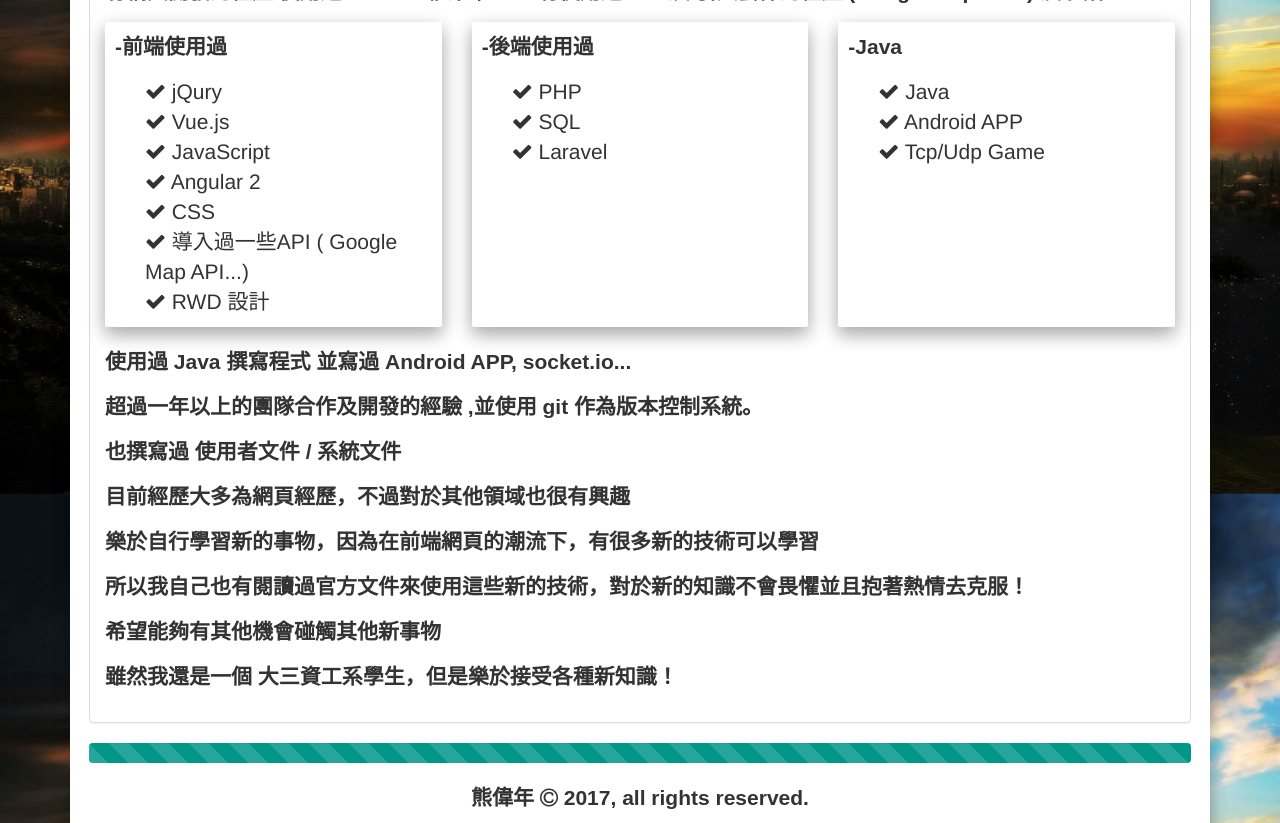
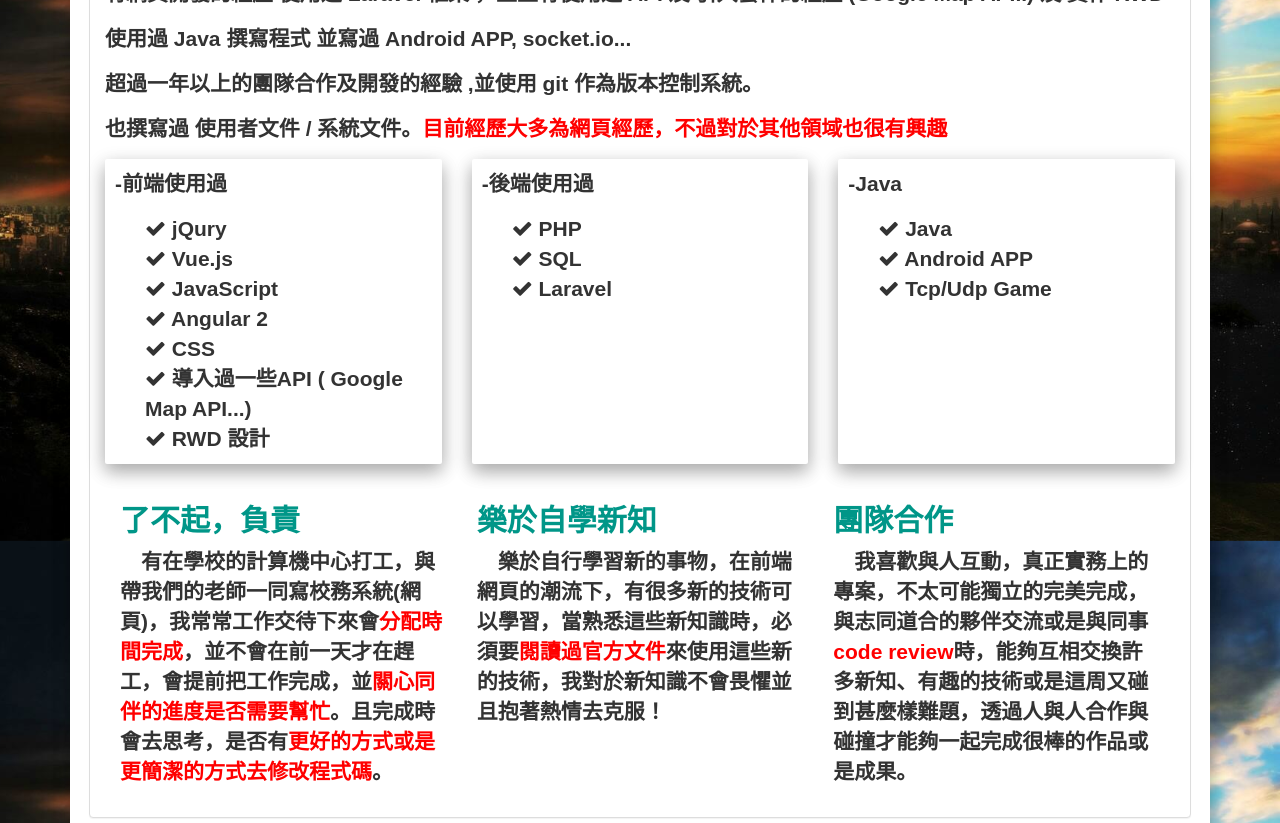
Before and after one commit to Bear1110/bear-resume, an Angular app: page / in a window 1280 px wide. Shown: the part 680-1503 px from the top of the page. Built offline with nearby package versions, Linux system fonts and the light colour scheme; what angulartics2, ng2-bootstrap would draw is missing.

Commit message:
主要是 簡介 新增

```diff
--- a/src/app/app.component.css
+++ b/src/app/app.component.css
@@ -1,9 +1,5 @@
 /*@import url(//fonts.googleapis.com/earlyaccess/notosanstc.css);*/
-body,h1,h2,h3,h4,h5,h6,p,span,a {
-    font-family: "Microsoft Jhenghei", sans-serif !important;
-    /*font-family: 'Noto Sans TC', sans-serif;*/
-}
-#background{
+#background {
   background-repeat: no-repeat !important;
   background-size: cover !important;
   background-attachment: fixed!important;
@@ -13,9 +9,6 @@ body,h1,h2,h3,h4,h5,h6,p,span,a {
   -webkit-transition: all ease 0.7s;
   -moz-transition: all ease 0.7s;
 }
-.well{
-    height: 305px;
-}
 .typed-cursor {
   opacity: 1;
   -webkit-animation: blink 0.7s infinite;
@@ -23,18 +16,15 @@ body,h1,h2,h3,h4,h5,h6,p,span,a {
   animation: blink 0.7s infinite;
   font-size: 50px !important;
 }
-.title{
-    transition:
-        font-size 0.7s cubic-bezier(0.61,-0.19, 0.7,-0.11),
-        flex 0.7s cubic-bezier(0.61,-0.19, 0.7,-0.11),
-        background 0.2s;
+.title {
+  transition: font-size 0.7s cubic-bezier(0.61, -0.19, 0.7, -0.11), flex 0.7s cubic-bezier(0.61, -0.19, 0.7, -0.11), background 0.2s;
   text-align: center;
-    align-items:center;
+  align-items: center;
   flex: 1;
 }
 .title.open {
   flex: 2;
-    font-size:30px !important;
+  font-size: 2.2em !important;
 }
 
 @keyframes blink {
@@ -72,28 +62,17 @@ body,h1,h2,h3,h4,h5,h6,p,span,a {
     opacity: 1;
   }
 }
-
 span {
   font-size: 1.5em;
   /*font-family: 'Noto Sans TC', sans-serif !important;*/
 }
-.label{
-    font-size: 1.2em !important;
-    margin-top: 10px ;
-    margin-bottom: 5px ;
-}
+
 li {
   font-size: 1.5em !important;
 }
+
 @media only screen and (min-width: 1170px) {
   span {
     font-size: 3em;
-    /*font-family: 'Noto Sans TC', sans-serif !important;*/
   }
 }
-@media only screen and (max-width: 500px) {
-  .well {
-    height: auto;
-    /*font-family: 'Noto Sans TC', sans-serif !important;*/
-}
-}
--- a/src/app/app.component.html
+++ b/src/app/app.component.html
@@ -31,58 +31,7 @@
       </ul>
       <div id="myTabContent" class="tab-content">
         <div class="tab-pane fade active in" id="home">
-        <div class="panel panel-default">
-          <div class="panel-body">
-            <p>因為目前還是學生，希望能夠有實習的機會!</p>
-            <p>有網頁開發的經歷 使用過 Laravel 框架 ，並且有使用過 API 及 引入套件的經歷 (Google Map API..) 及 實作 RWD</p>
-            <div class="row">
-              <div class="col-md-4">
-                <div class="well well-sm">
-                  <p>-前端使用過</p>
-                  <ul class="fa-ul">
-                    <li><i class="fa fa-check" aria-hidden="true"></i> jQury</li>
-                    <li><i class="fa fa-check" aria-hidden="true"></i> Vue.js</li>
-                    <li><i class="fa fa-check" aria-hidden="true"></i> JavaScript</li>
-                    <li><i class="fa fa-check" aria-hidden="true"></i> Angular 2</li>
-                    <li><i class="fa fa-check" aria-hidden="true"></i> CSS</li>
-                    <li><i class="fa fa-check" aria-hidden="true"></i> 導入過一些API ( Google Map API...)</li>
-                    <li><i class="fa fa-check" aria-hidden="true"></i> RWD 設計</li>
-                  </ul>
-                </div>
-              </div>
-              <div class="col-md-4">
-                <div class="well well-sm equal-height-panels">
-                  <p>-後端使用過</p>
-                  <ul class="fa-ul">
-                    <li><i class="fa fa-check" aria-hidden="true"></i> PHP</li>
-                    <li><i class="fa fa-check" aria-hidden="true"></i> SQL</li>
-                    <li><i class="fa fa-check" aria-hidden="true"></i> Laravel</li>
-                  </ul>
-                </div>
-              </div>
-              <div class="col-md-4">
-                <div class="well well-sm equal-height-panels">
-                  <p>-Java</p>
-                  <ul class="fa-ul">
-                    <li><i class="fa fa-check" aria-hidden="true"></i> Java</li>
-                    <li><i class="fa fa-check" aria-hidden="true"></i> Android APP</li>
-                    <li><i class="fa fa-check" aria-hidden="true"></i> Tcp/Udp Game</li>
-                  </ul>
-                </div>
-              </div>
-            </div>
-
-            <p>使用過 Java 撰寫程式 並寫過 Android APP, socket.io...</p>
-            <p>超過一年以上的團隊合作及開發的經驗 ,並使用 git 作為版本控制系統。</p>
-            <p>也撰寫過 使用者文件 / 系統文件</p>
-            <p>目前經歷大多為網頁經歷，不過對於其他領域也很有興趣</p>
-            <p>樂於自行學習新的事物，因為在前端網頁的潮流下，有很多新的技術可以學習</p>
-            <p>所以我自己也有閱讀過官方文件來使用這些新的技術，對於新的知識不會畏懼並且抱著熱情去克服！</p>
-            <p>希望能夠有其他機會碰觸其他新事物</p>
-            <p>雖然我還是一個 大三資工系學生，但是樂於接受各種新知識！</p>
-          </div>
-        </div>
-
+          <app-introduction></app-introduction>
         </div>
         <!--*********************************************************************************-->
         <div class="tab-pane fade" id="profile">
@@ -96,12 +45,17 @@
         <div class="tab-pane fade" id="mail">
           <div class="panel panel-default">
             <div class="panel-body text-center">
-            <a target='_blank' href="mailto:william456821@gmail.com"><h1><i class="fa fa-google" aria-hidden="true"></i>mail</h1></a>
+              <a target='_blank' href="mailto:william456821@gmail.com">
+                <h1><i class="fa fa-google" aria-hidden="true"></i>mail</h1>
+              </a>
               <a target='_blank' href="https://www.facebook.com/profile.php?id=100000256849750">
                 <h1><i class="fa fa-facebook-official" aria-hidden="true"></i>: 熊偉年</h1>
               </a>
               <a target="_blank" href="https://tw.linkedin.com/in/偉年-熊-427162132">
                 <h1><i class="fa fa-linkedin-square" aria-hidden="true"></i> Linkedin</h1>
+              </a>
+              <a target="_blank" href="https://github.com/Bear1110">
+                <h1><i class="fa fa-github fa-lg" aria-hidden="true"></i> Github</h1>
               </a>
             </div>
           </div>
--- a/src/app/app.module.ts
+++ b/src/app/app.module.ts
@@ -10,13 +10,15 @@ import { Angulartics2Module, Angulartics2GoogleAnalytics } from 'angulartics2';
 import { RouterModule, Routes } from '@angular/router';
 import { ExpComponent } from './exp/exp.component';
 import { ProjectComponent } from './project/project.component';
+import { IntroductionComponent } from './introduction/introduction.component';
 const ROUTES: Routes = [];
 
 @NgModule({
   declarations: [
     AppComponent,
     ExpComponent,
-    ProjectComponent
+    ProjectComponent,
+    IntroductionComponent
   ],
   imports: [
     BrowserModule,
--- /dev/null
+++ b/src/app/introduction/introduction.component.css
@@ -0,0 +1,17 @@
+.attractive{
+    color : #009688;
+}
+b{
+    color: red;
+}
+li {
+  font-size: 1.5em;
+}
+.well{
+    height: 305px;
+}
+@media only screen and (max-width: 500px) {
+  .well {
+    height: auto;
+  }
+}
--- /dev/null
+++ b/src/app/introduction/introduction.component.html
@@ -0,0 +1,62 @@
+<div class="panel panel-default">
+            <div class="panel-body">
+              <p>因為目前還是學生，希望能夠有實習的機會!</p>
+              <p>有網頁開發的經歷 使用過 Laravel 框架 ，並且有使用過 API 及 引入套件的經歷 (Google Map API..) 及 實作 RWD</p>
+              <p>使用過 Java 撰寫程式 並寫過 Android APP, socket.io...</p>
+              <p>超過一年以上的團隊合作及開發的經驗 ,並使用 git 作為版本控制系統。</p>
+              <p>也撰寫過 使用者文件 / 系統文件。<b>目前經歷大多為網頁經歷，不過對於其他領域也很有興趣</b></p>
+              <div class="row">
+                <div class="col-md-4">
+                  <div class="well well-sm">
+                    <p>-前端使用過</p>
+                    <ul class="fa-ul">
+                      <li><i class="fa fa-check" aria-hidden="true"></i> jQury</li>
+                      <li><i class="fa fa-check" aria-hidden="true"></i> Vue.js</li>
+                      <li><i class="fa fa-check" aria-hidden="true"></i> JavaScript</li>
+                      <li><i class="fa fa-check" aria-hidden="true"></i> Angular 2</li>
+                      <li><i class="fa fa-check" aria-hidden="true"></i> CSS</li>
+                      <li><i class="fa fa-check" aria-hidden="true"></i> 導入過一些API ( Google Map API...)</li>
+                      <li><i class="fa fa-check" aria-hidden="true"></i> RWD 設計</li>
+                    </ul>
+                  </div>
+                </div>
+                <div class="col-md-4">
+                  <div class="well well-sm equal-height-panels">
+                    <p>-後端使用過</p>
+                    <ul class="fa-ul">
+                      <li><i class="fa fa-check" aria-hidden="true"></i> PHP</li>
+                      <li><i class="fa fa-check" aria-hidden="true"></i> SQL</li>
+                      <li><i class="fa fa-check" aria-hidden="true"></i> Laravel</li>
+                    </ul>
+                  </div>
+                </div>
+                <div class="col-md-4">
+                  <div class="well well-sm equal-height-panels">
+                    <p>-Java</p>
+                    <ul class="fa-ul">
+                      <li><i class="fa fa-check" aria-hidden="true"></i> Java</li>
+                      <li><i class="fa fa-check" aria-hidden="true"></i> Android APP</li>
+                      <li><i class="fa fa-check" aria-hidden="true"></i> Tcp/Udp Game</li>
+                    </ul>
+                  </div>
+                </div>
+              </div>
+              <div class="col-md-4">
+                <h2 class="attractive">了不起，負責</h2>
+                <p>　有在學校的計算機中心打工，與帶我們的老師一同寫校務系統(網頁)，我常常工作交待下來會<b>分配時間完成</b>，並不會在前一天才在趕工，會提前把工作完成，並<b>關心同伴的進度是否需要幫忙</b>。且完成時會去思考，是否有<b>更好的方式或是更簡潔的方式去修改程式碼</b>。</p>
+              </div>
+              <div class="col-md-4">
+                <h2 class="attractive">樂於自學新知</h2>
+                <p>　樂於自行學習新的事物，在前端網頁的潮流下，有很多新的技術可以學習，當熟悉這些新知識時，必須要<b>閱讀過官方文件</b>來使用這些新的技術，我對於新知識不會畏懼並且抱著熱情去克服！</p>
+              </div>
+              <div class="col-md-4">
+                <h2 class="attractive">團隊合作</h2>
+                <p>　我喜歡與人互動，真正實務上的專案，不太可能獨立的完美完成，與志同道合的夥伴交流或是與同事<b>code review</b>時，能夠互相交換許多新知、有趣的技術或是這周又碰到甚麼樣難題，透過人與人合作與碰撞才能夠一起完成很棒的作品或是成果。</p>
+              </div>
+
+              <!--<p>樂於自行學習新的事物，因為在前端網頁的潮流下，有很多新的技術可以學習</p>
+            <p>所以我自己也有閱讀過官方文件來使用這些新的技術，對於新的知識不會畏懼並且抱著熱情去克服！</p>
+            <p>希望能夠有其他機會碰觸其他新事物</p>
+            <p>雖然我還是一個 大三資工系學生，但是樂於接受各種新知識！</p>-->
+            </div>
+          </div>
--- /dev/null
+++ b/src/app/introduction/introduction.component.ts
@@ -0,0 +1,15 @@
+import { Component, OnInit } from '@angular/core';
+
+@Component({
+  selector: 'app-introduction',
+  templateUrl: './introduction.component.html',
+  styleUrls: ['./introduction.component.css']
+})
+export class IntroductionComponent implements OnInit {
+
+  constructor() { }
+
+  ngOnInit() {
+  }
+
+}
--- a/src/index.html
+++ b/src/index.html
@@ -30,10 +30,6 @@
   <script src="assets/js/material.min.js"></script>
   <script src="assets/js/ripples.min.js"></script>
   <style>
-    body {
-      background-color: #d35400;
-    }
-
     .sk-cube-grid {
       width: 40px;
       height: 40px;
@@ -122,6 +118,10 @@
 
   </style>
 </head>
+<style>
+
+
+</style>
 
 <body>
   <script>
--- a/src/styles.css
+++ b/src/styles.css
@@ -1,4 +1,6 @@
 /* You can add global styles to this file, and also import other style files */
-h4,h2,p{
+body,h1,h2,h3,h4,h5,h6,p,span,a {
+    font-family: "Microsoft Jhenghei", sans-serif !important;
     font-weight: 600 !important;
+    /*font-family: 'Noto Sans TC', sans-serif;*/
 }
```
Also changed, not shown: src/app/app.component.ts (+6 -4 lines), 1 other file (tests, documents, lock files or other folders). Lines whose indentation alone changed are shown as unchanged.
